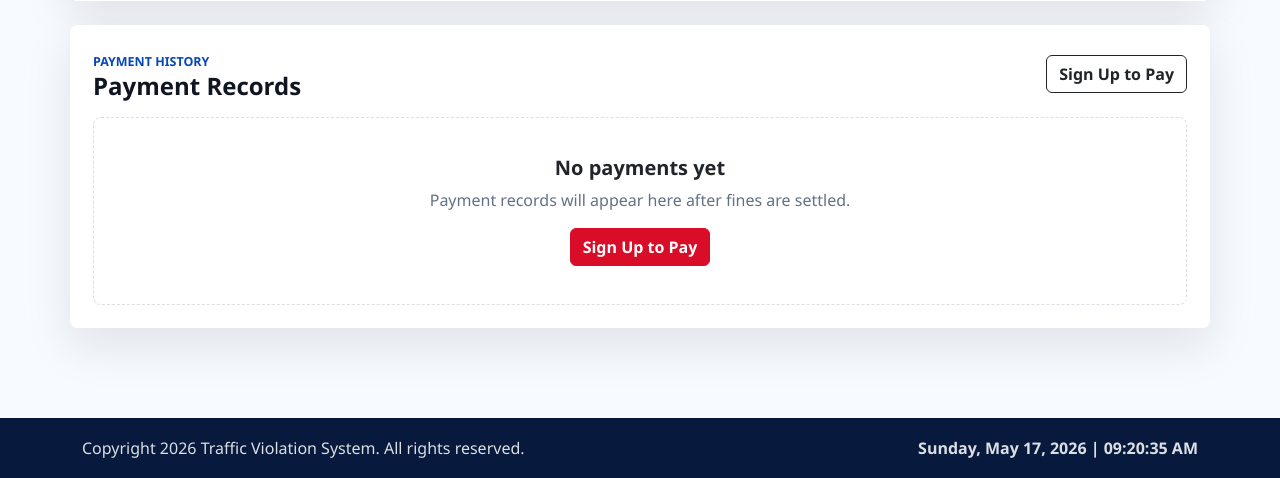
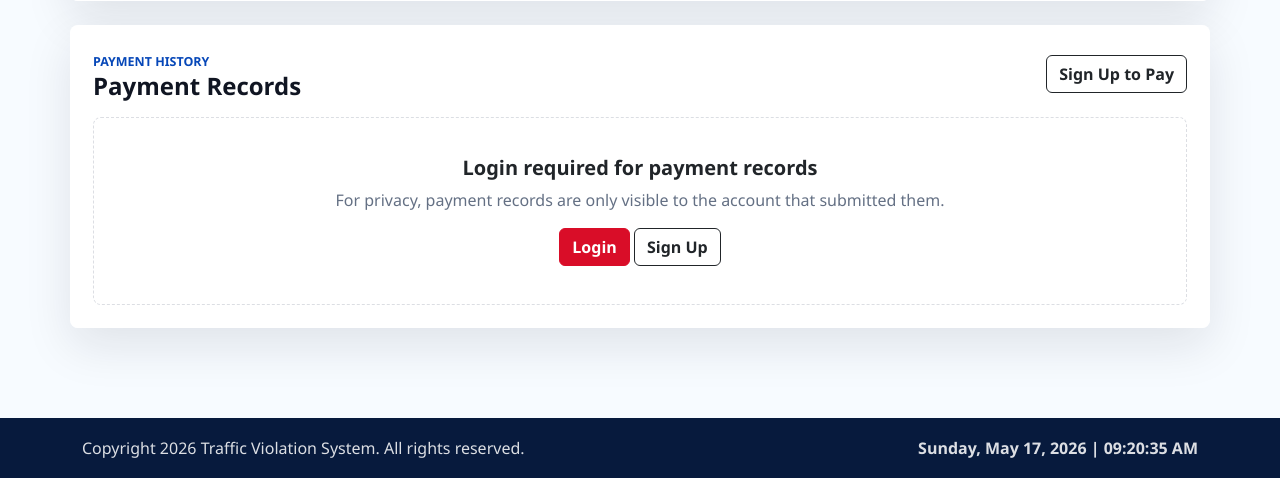
Before and after one commit to Deyonn-Ux/traffic-violation-system, a Django app: page /payments/ in a window 1280 px wide. Shown: the part 1082-1560 px from the top of the page. Run offline with Django 5.2, Linux system fonts and the light colour scheme; data comes from the database, SQL or seed files in the repository; data that the repository does not hold is empty.

Commit message:
Add files via upload

```diff
--- a/traffic_violation_system/traffic_violation_system/payments/views.py
+++ b/traffic_violation_system/traffic_violation_system/payments/views.py
@@ -11,7 +11,15 @@ from .models import Payment
 
 def payment_list(request):
     payments = Payment.objects.select_related('user').order_by('-created_at')
-    return render(request, 'payments/list.html', {'payments': payments})
+
+    if request.user.is_staff:
+        visible_payments = payments
+    elif request.user.is_authenticated:
+        visible_payments = payments.filter(user=request.user)
+    else:
+        visible_payments = Payment.objects.none()
+
+    return render(request, 'payments/list.html', {'payments': visible_payments})
 
 
 @login_required
--- a/traffic_violation_system/traffic_violation_system/templates/payments/list.html
+++ b/traffic_violation_system/traffic_violation_system/templates/payments/list.html
@@ -159,9 +159,19 @@
     </div>
     {% else %}
     <div class="empty-state">
-        <h2 class="h5 fw-bold text-dark">No payments yet</h2>
-        <p>Payment records will appear here after fines are settled.</p>
-        <a class="btn btn-primary" href="/accounts/signup/">Sign Up to Pay</a>
+        {% if user.is_authenticated %}
+        <h2 class="h5 fw-bold text-dark">No payment records yet</h2>
+        <p>Your payment records will appear here after you submit a fine payment.</p>
+        {% else %}
+        <h2 class="h5 fw-bold text-dark">Login required for payment records</h2>
+        <p>For privacy, payment records are only visible to the account that submitted them.</p>
+        {% endif %}
+        {% if user.is_authenticated %}
+        <a class="btn btn-primary" href="/payments/checkout/">Pay a Fine</a>
+        {% else %}
+        <a class="btn btn-primary" href="/accounts/login/">Login</a>
+        <a class="btn btn-outline-dark" href="/accounts/signup/">Sign Up</a>
+        {% endif %}
     </div>
     {% endif %}
 </section>
```
